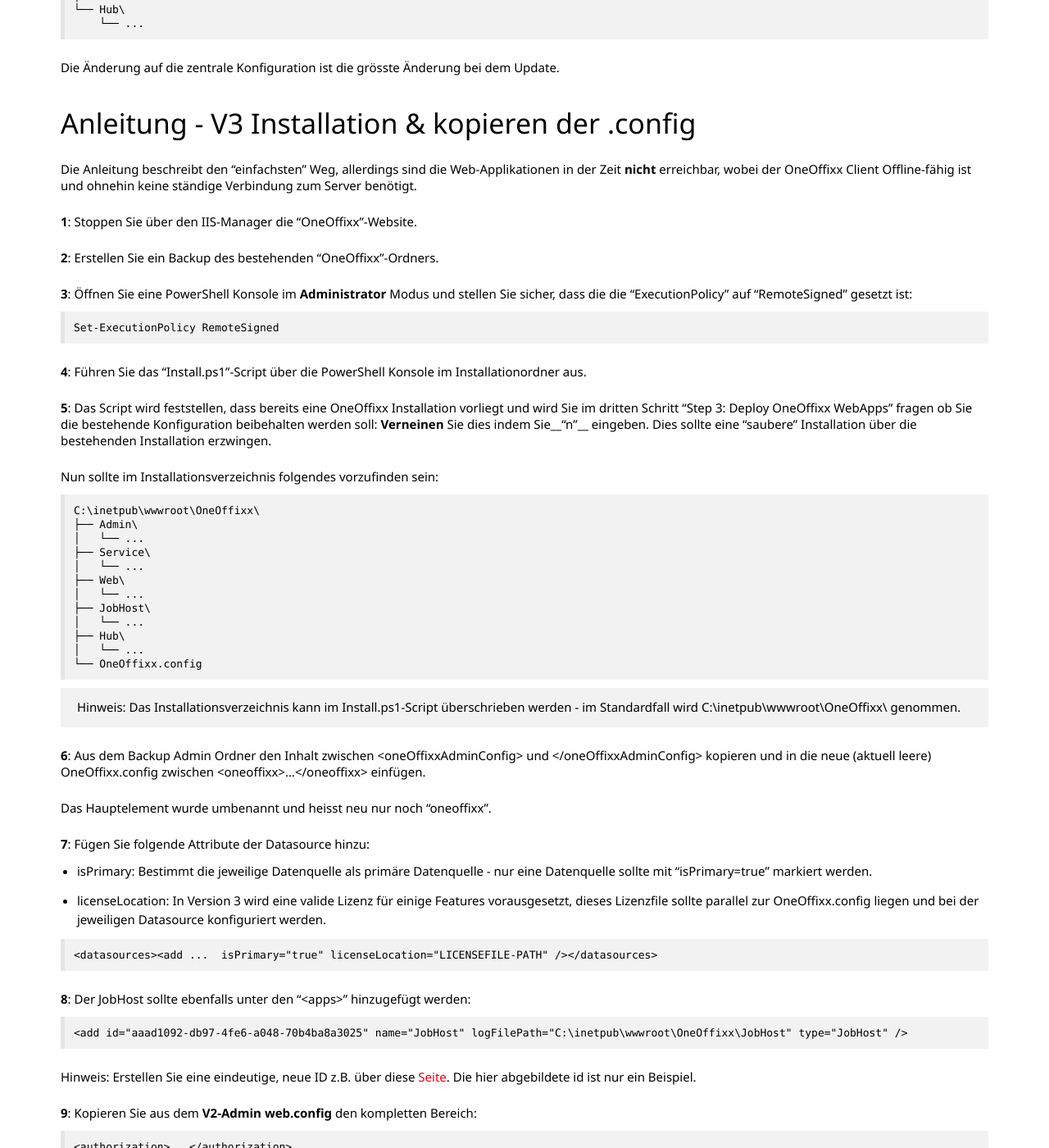
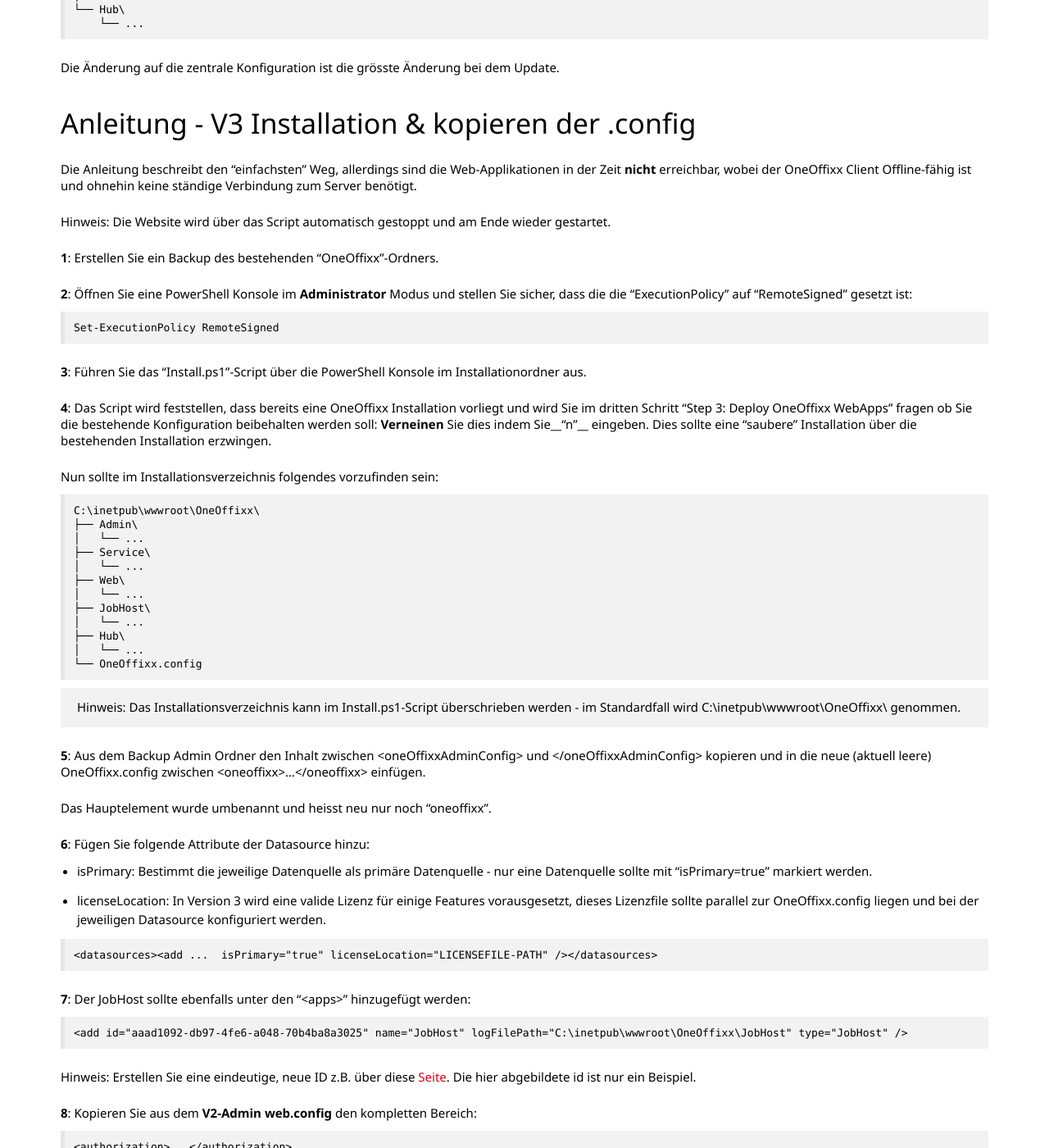
Before and after one commit to primesoft-group/oneoffixx-docs, a Jekyll site: the page built from _pages/install/de/server-update.md, in a window 1280 px wide and 1400 px high, scrolled down 654 px. Shown: the whole window at 82% size. Built offline with Jekyll 4.4.1, drawn with Linux system fonts in a browser that asks for light colours; nearby versions of some CDN libraries; some web fonts are replaced; some of the changed text lies outside the part shown.

Commit message:
Update server-update.md

````diff
--- a/_pages/install/de/server-update.md
+++ b/_pages/install/de/server-update.md
@@ -30,17 +30,17 @@
 
 Die Anleitung beschreibt den "einfachsten" Weg, allerdings sind die Web-Applikationen in der Zeit __nicht__ erreichbar, wobei der OneOffixx Client Offline-fähig ist und ohnehin keine ständige Verbindung zum Server benötigt.
 
-__1__: Stoppen Sie über den IIS-Manager die "OneOffixx"-Website.
+Hinweis: Die Website wird über das Script automatisch gestoppt und am Ende wieder gestartet.
 
-__2__: Erstellen Sie ein Backup des bestehenden "OneOffixx"-Ordners.
+__1__: Erstellen Sie ein Backup des bestehenden "OneOffixx"-Ordners.
 
-__3__: Öffnen Sie eine PowerShell Konsole im __Administrator__ Modus und stellen Sie sicher, dass die die "ExecutionPolicy" auf "RemoteSigned" gesetzt ist:
+__2__: Öffnen Sie eine PowerShell Konsole im __Administrator__ Modus und stellen Sie sicher, dass die die "ExecutionPolicy" auf "RemoteSigned" gesetzt ist:
 
     Set-ExecutionPolicy RemoteSigned
 
-__4__: Führen Sie das "Install.ps1"-Script über die PowerShell Konsole im Installationordner aus.
+__3__: Führen Sie das "Install.ps1"-Script über die PowerShell Konsole im Installationordner aus.
 
-__5__: Das Script wird feststellen, dass bereits eine OneOffixx Installation vorliegt und wird Sie im dritten Schritt "Step 3: Deploy OneOffixx WebApps" fragen ob Sie die bestehende Konfiguration beibehalten werden soll: __Verneinen__ Sie dies indem Sie__"n"__ eingeben. Dies sollte eine "saubere" Installation über die bestehenden Installation erzwingen.
+__4__: Das Script wird feststellen, dass bereits eine OneOffixx Installation vorliegt und wird Sie im dritten Schritt "Step 3: Deploy OneOffixx WebApps" fragen ob Sie die bestehende Konfiguration beibehalten werden soll: __Verneinen__ Sie dies indem Sie__"n"__ eingeben. Dies sollte eine "saubere" Installation über die bestehenden Installation erzwingen.
 
 Nun sollte im Installationsverzeichnis folgendes vorzufinden sein:
 
@@ -59,11 +59,11 @@
 
 {% include alert.html type="info" text="Hinweis: Das Installationsverzeichnis kann im Install.ps1-Script überschrieben werden - im Standardfall wird C:\inetpub\wwwroot\OneOffixx\ genommen." %}
 
-__6__: Aus dem Backup Admin Ordner den Inhalt zwischen &lt;oneOffixxAdminConfig&gt; und &lt;/oneOffixxAdminConfig> kopieren und in die neue (aktuell leere) OneOffixx.config zwischen &lt;oneoffixx&gt;...&lt;/oneoffixx&gt; einfügen.
+__5__: Aus dem Backup Admin Ordner den Inhalt zwischen &lt;oneOffixxAdminConfig&gt; und &lt;/oneOffixxAdminConfig> kopieren und in die neue (aktuell leere) OneOffixx.config zwischen &lt;oneoffixx&gt;...&lt;/oneoffixx&gt; einfügen.
 
 Das Hauptelement wurde umbenannt und heisst neu nur noch "oneoffixx".
 
-__7__: Fügen Sie folgende Attribute der Datasource hinzu:
+__6__: Fügen Sie folgende Attribute der Datasource hinzu:
 
 * isPrimary: Bestimmt die jeweilige Datenquelle als primäre Datenquelle - nur eine Datenquelle sollte mit "isPrimary=true" markiert werden.
 * licenseLocation: In Version 3 wird eine valide Lizenz für einige Features vorausgesetzt, dieses Lizenzfile sollte parallel zur OneOffixx.config liegen und bei der jeweiligen Datasource konfiguriert werden.
@@ -72,7 +72,7 @@
 <datasources><add ...  isPrimary="true" licenseLocation="LICENSEFILE-PATH" /></datasources>
 ```
 
-__8__: Der JobHost sollte ebenfalls unter den "&lt;apps&gt;" hinzugefügt werden:
+__7__: Der JobHost sollte ebenfalls unter den "&lt;apps&gt;" hinzugefügt werden:
 
 ```
 <add id="aaad1092-db97-4fe6-a048-70b4ba8a3025" name="JobHost" logFilePath="C:\inetpub\wwwroot\OneOffixx\JobHost" type="JobHost" />
@@ -80,7 +80,7 @@
 
 Hinweis: Erstellen Sie eine eindeutige, neue ID z.B. über diese [Seite](https://www.guidgenerator.com/). Die hier abgebildete id ist nur ein Beispiel.
 
-__9__: Kopieren Sie aus dem __V2-Admin web.config__ den kompletten Bereich:
+__8__: Kopieren Sie aus dem __V2-Admin web.config__ den kompletten Bereich:
 
 ```
 <authorization>...</authorization>
@@ -88,9 +88,7 @@
 
 ... und fügen Sie diesen ebenfalls in der web.config des Admins (innerhalb des system.web-Eintrags) hinzu.
 
-__10__: Starten Sie die IIS-OneOffixx Webseite wieder.
-
-__11__: Führen Sie die Datenbank Migrationen im Admin-Dashboard aus.
+__9__: Führen Sie die Datenbank Migrationen im Admin-Dashboard aus.
 
 Die OneOffixx Installation ist nun damit auf dem neusten Stand gebracht.
 
````
